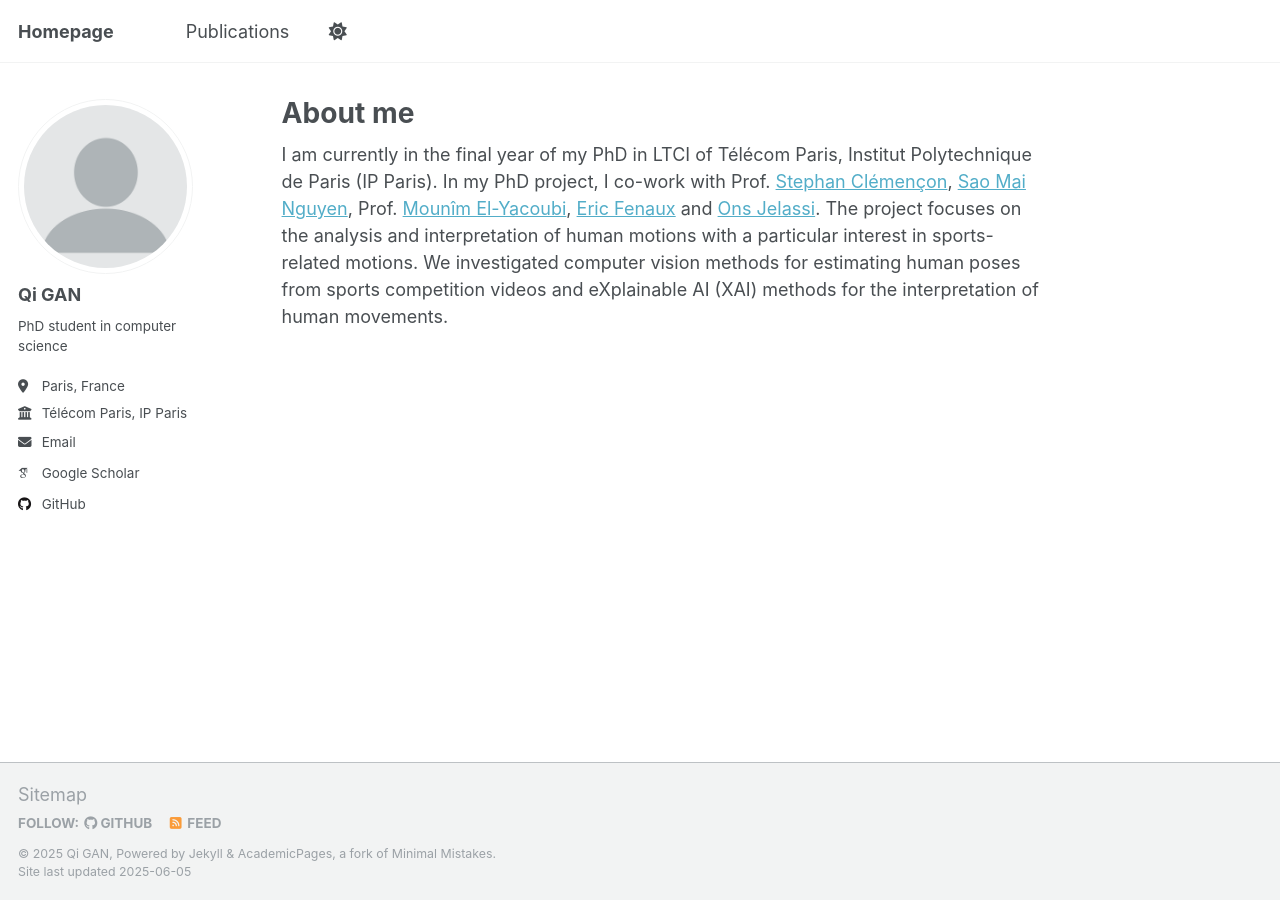
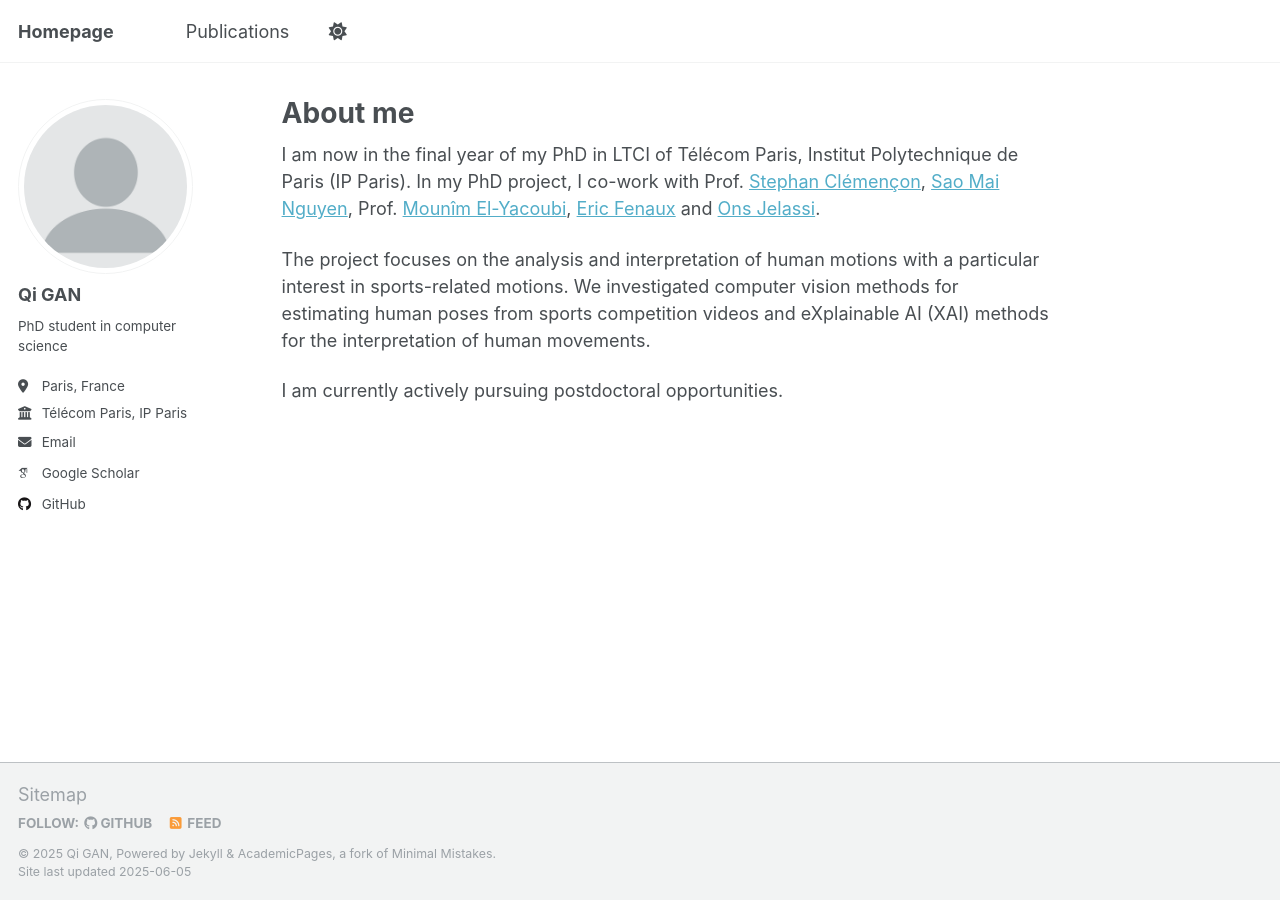
Before and after one commit to QGAN2019/qigan.github.io, a Jekyll site: the page built from _pages/about.md, in a window 1280 px wide. Built offline with Jekyll 4.4.1, drawn with Linux system fonts in a browser that asks for light colours; some web fonts are replaced.

Commit message:
Update about.md

```diff
--- a/_pages/about.md
+++ b/_pages/about.md
@@ -7,5 +7,8 @@ redirect_from:
   - /about.html
 ---
 
-I am currently in the final year of my PhD in LTCI of Télécom Paris, Institut Polytechnique de Paris (IP Paris). In my PhD project, I co-work with Prof. [Stephan Clémençon](https://perso.telecom-paristech.fr/clemenco/), [Sao Mai Nguyen](http://nguyensmai.free.fr/Home.html), Prof. [Mounîm El-Yacoubi](https://elyacoubi.wp.imt.fr/), [Eric Fenaux](https://www.linkedin.com/in/eric-fenaux-29013733/) and [Ons Jelassi](https://ojelassi.wp.imt.fr/).
+I am now in the final year of my PhD in LTCI of Télécom Paris, Institut Polytechnique de Paris (IP Paris). In my PhD project, I co-work with Prof. [Stephan Clémençon](https://perso.telecom-paristech.fr/clemenco/), [Sao Mai Nguyen](http://nguyensmai.free.fr/Home.html), Prof. [Mounîm El-Yacoubi](https://elyacoubi.wp.imt.fr/), [Eric Fenaux](https://www.linkedin.com/in/eric-fenaux-29013733/) and [Ons Jelassi](https://ojelassi.wp.imt.fr/).
+
 The project focuses on the analysis and interpretation of human motions with a particular interest in sports-related motions. We investigated computer vision methods for estimating human poses from sports competition videos and eXplainable AI (XAI) methods for the interpretation of human movements.
+
+I am currently actively pursuing postdoctoral opportunities.
```
